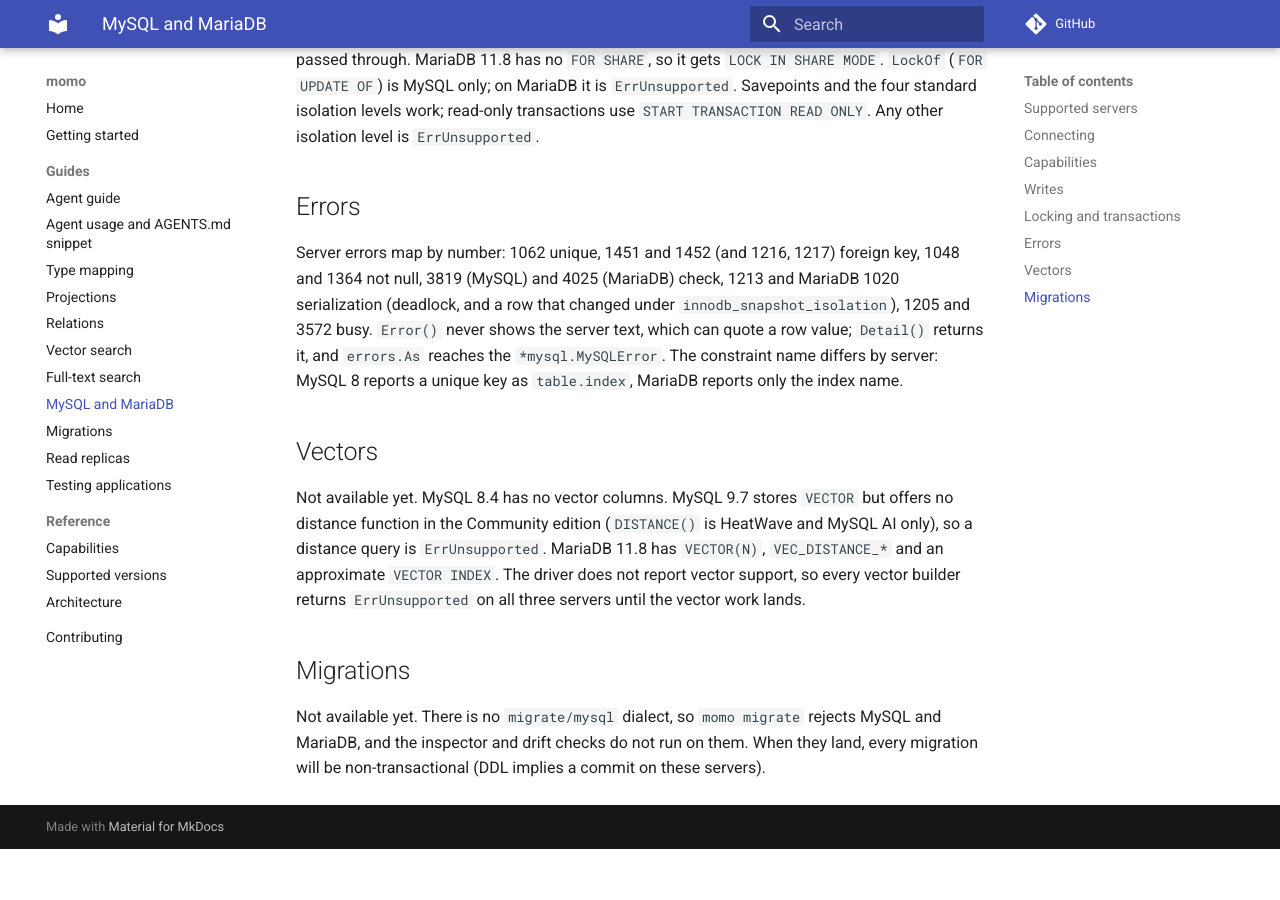
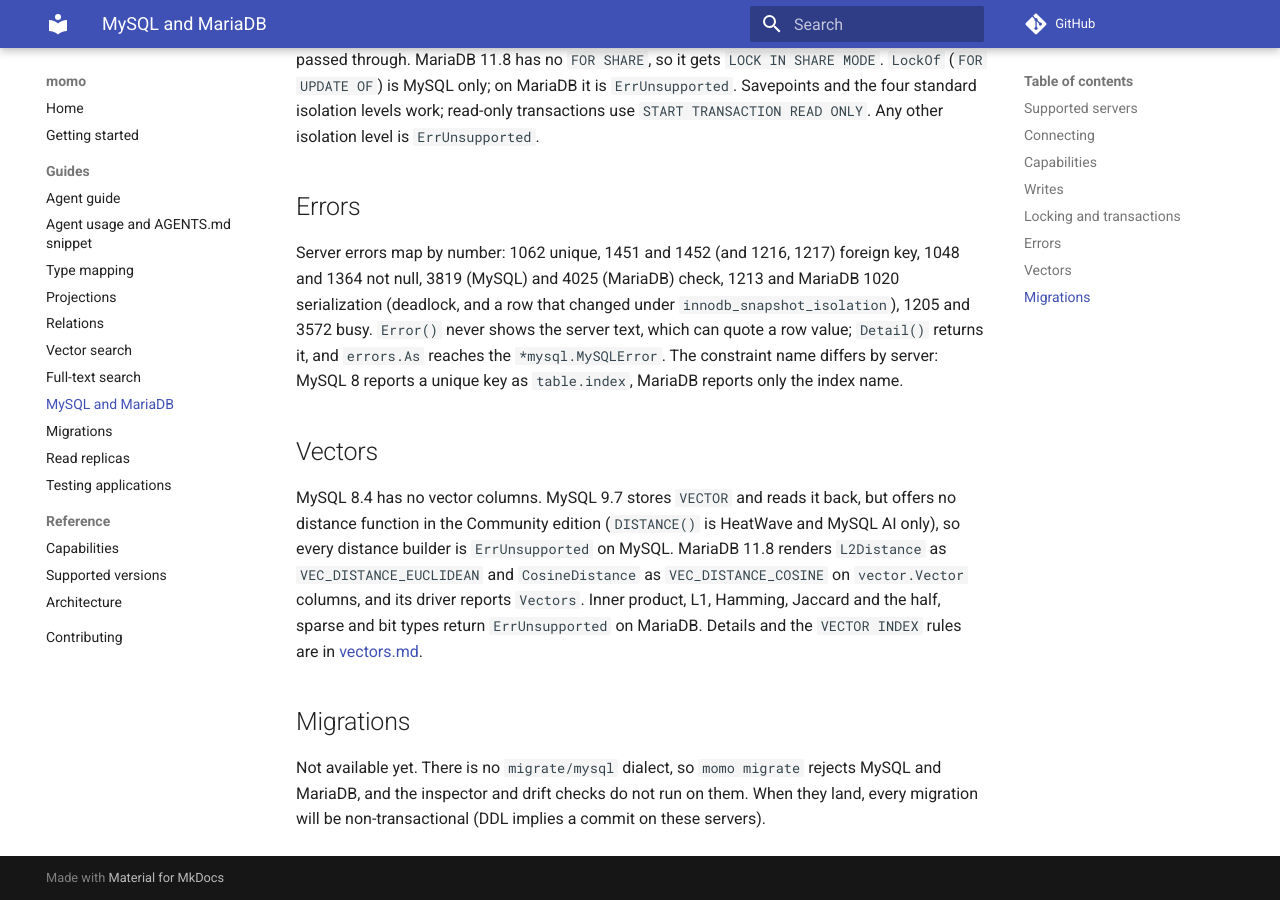
Before and after one commit to azrtydxb/momo, an MkDocs documentation site: the page built from docs/mysql.md, in a window 1280 px wide and 900 px high, scrolled down 2338 px. Built offline with MkDocs 1.6.1 and Material for MkDocs 9.7.7, drawn with Linux system fonts in a browser that asks for light colours; comment, search, counter and statistics services are not loaded; the version menu is left out; before the commit the page ends 3187 px from its top, so only the background shows below that; some of the changed text lies outside the part shown.

Commit message:
docs(mysql): describe the shipped MariaDB vector support

```diff
--- a/docs/mysql.md
+++ b/docs/mysql.md
@@ -2,7 +2,7 @@
 
 What works on MySQL and MariaDB today, and what does not. The driver is
 `driver/mysqldriver` (database/sql on `github.com/go-sql-driver/mysql`).
-Migrations, the inspector and vector search are **not available yet**; the
+Migrations and the inspector are **not available yet**; the
 sections below say so where it matters.
 
 ## Supported servers
@@ -100,12 +100,14 @@ index name.
 
 ## Vectors
 
-Not available yet. MySQL 8.4 has no vector columns. MySQL 9.7 stores `VECTOR`
+MySQL 8.4 has no vector columns. MySQL 9.7 stores `VECTOR` and reads it back,
 but offers no distance function in the Community edition (`DISTANCE()` is
-HeatWave and MySQL AI only), so a distance query is `ErrUnsupported`. MariaDB
-11.8 has `VECTOR(N)`, `VEC_DISTANCE_*` and an approximate `VECTOR INDEX`. The
-driver does not report vector support, so every vector builder returns
-`ErrUnsupported` on all three servers until the vector work lands.
+HeatWave and MySQL AI only), so every distance builder is `ErrUnsupported` on
+MySQL. MariaDB 11.8 renders `L2Distance` as `VEC_DISTANCE_EUCLIDEAN` and
+`CosineDistance` as `VEC_DISTANCE_COSINE` on `vector.Vector` columns, and its
+driver reports `Vectors`. Inner product, L1, Hamming, Jaccard and the half,
+sparse and bit types return `ErrUnsupported` on MariaDB. Details and the
+`VECTOR INDEX` rules are in [vectors.md](vectors.md#mariadb-and-mysql).
 
 ## Migrations
 
```
Also changed, not shown: docs/capabilities.md (+3 -1 lines).
